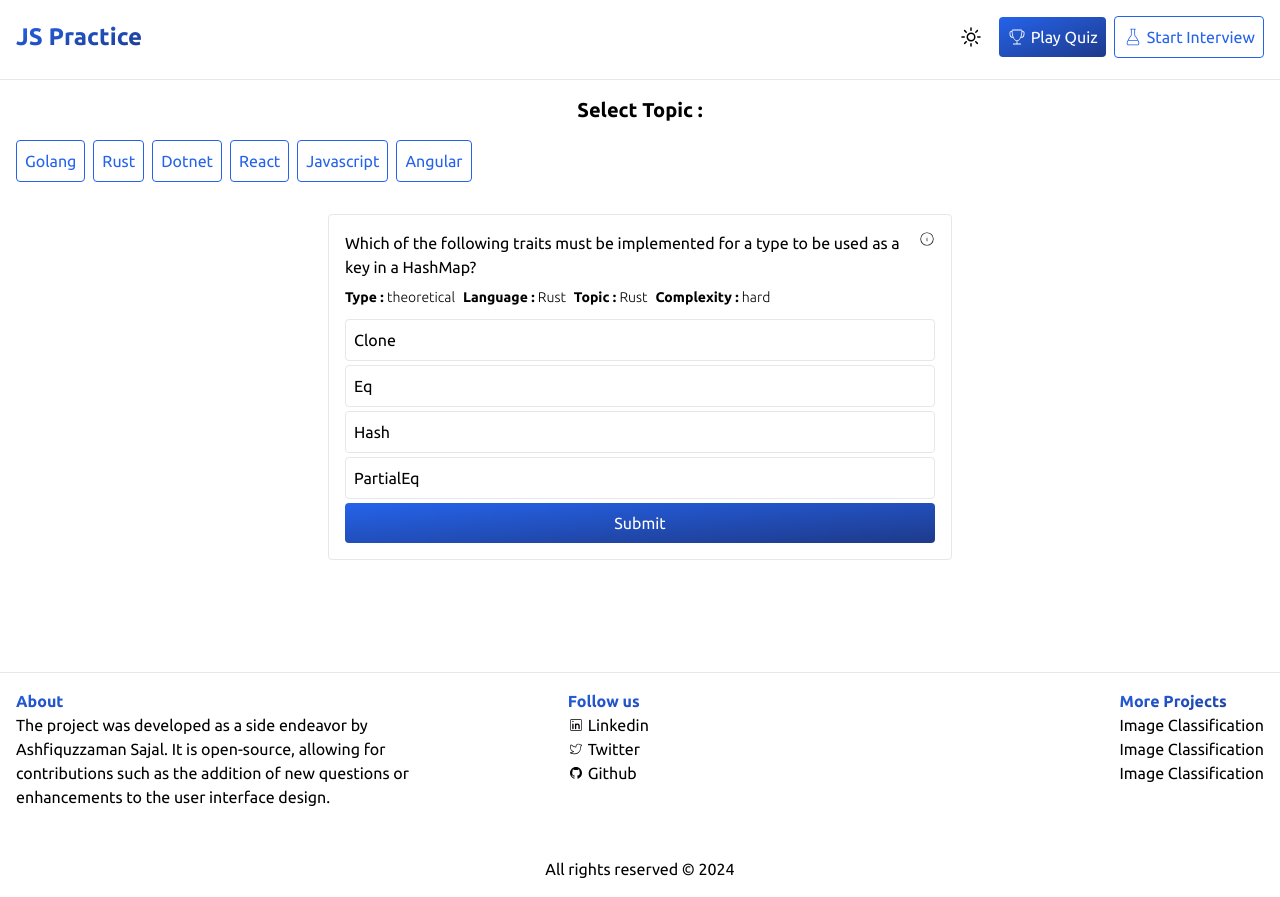
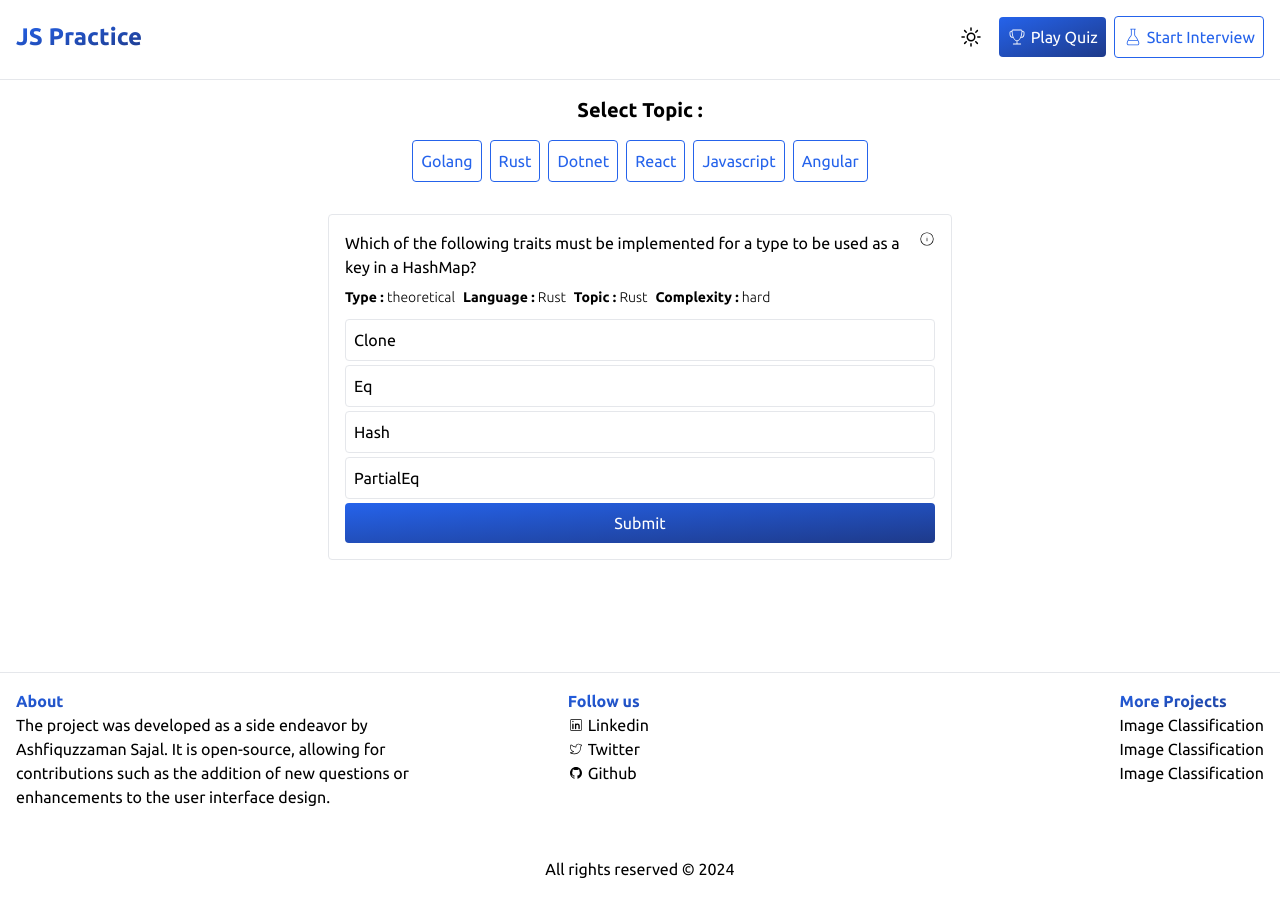
Before and after one commit to ashsajal1/js-practice-app, a React (Vite) app: page /quiz in a window 1280 px wide. Built offline with nearby package versions, Linux system fonts and the light colour scheme.

Commit message:
place items in center for pc screen

```diff
--- a/src/pages/quiz.tsx
+++ b/src/pages/quiz.tsx
@@ -172,7 +172,7 @@ export default function Quiz() {
         <AnimatedPage>
             <div onClick={() => setIsTooltipVisible(false)} className='p-4 flex flex-col items-center gap-4 w-full'>
                 <h2 className='dark:text-white font-bold text-xl'>Select Topic : </h2>
-                <div className='flex items-center gap-2 overflow-x-scroll w-full scrollbar-thumb-blue-600 scrollbar-track-blue-600'>
+                <div className='flex items-center gap-2 overflow-x-scroll w-full scrollbar-thumb-blue-600 scrollbar-track-blue-600 justify-center'>
                     {topics.map(topic => (
                         <Button
                             key={topic}
```
